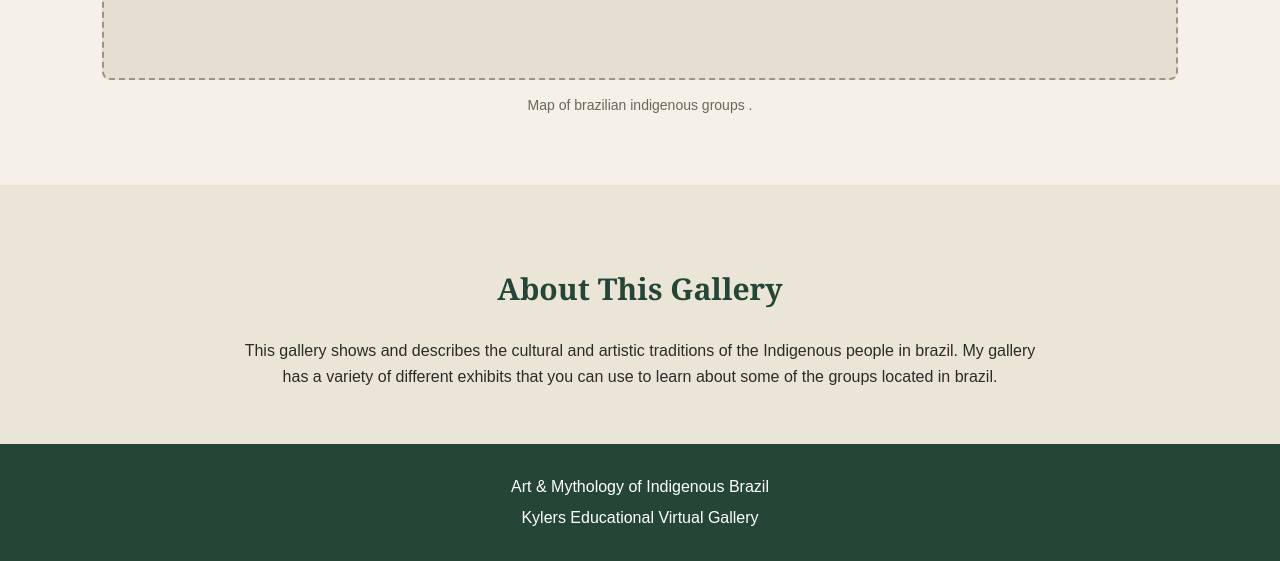
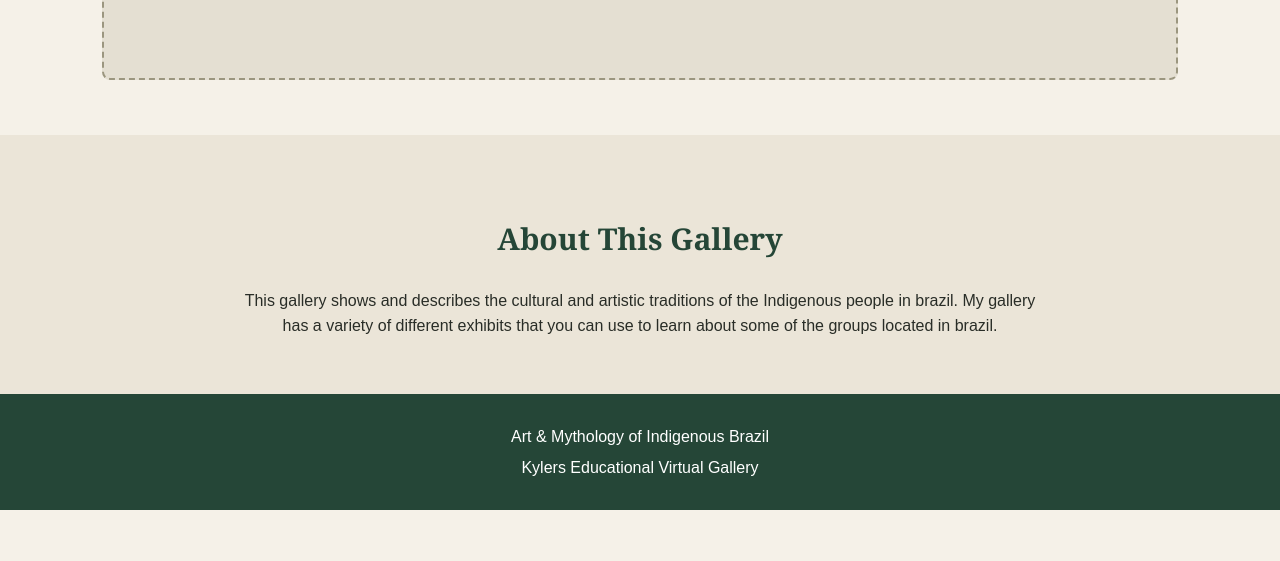
Before and after one commit to KalMeKy/KalMeKy.github.io, a plain HTML site: page index.html in a window 1280 px wide. Shown: the part 3803-4364 px from the top of the page. After the commit the page ends 4313 px from the top, so only its background shows below. Drawn offline with Linux system fonts and the light colour scheme.

Commit message:
Update index.html

```diff
--- a/index.html
+++ b/index.html
@@ -141,8 +141,6 @@
         <div class="map-placeholder">
             <img src="Images/BrazilMap.jpg" alt="Map of Brazil">
         </div>
-
-        <p class="map-caption"> Map of brazilian indigenous groups .</p>
     </section>
 
     <section id="about" class="about">
```
